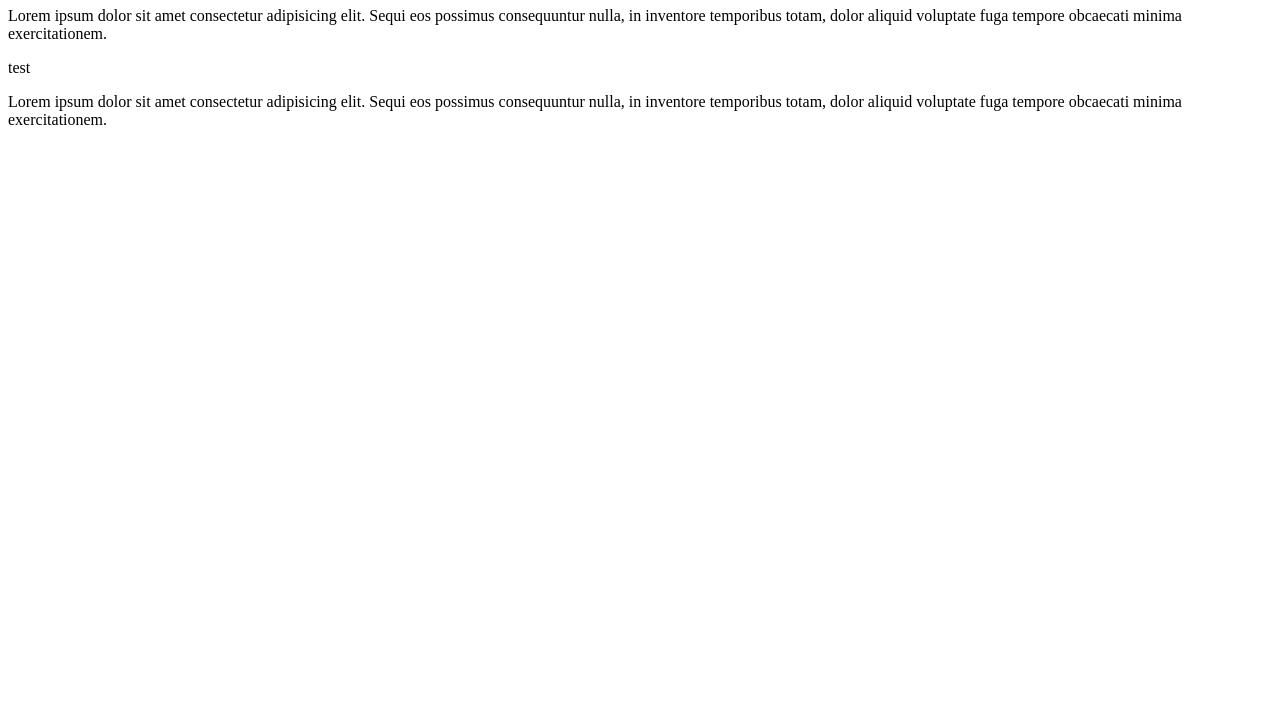
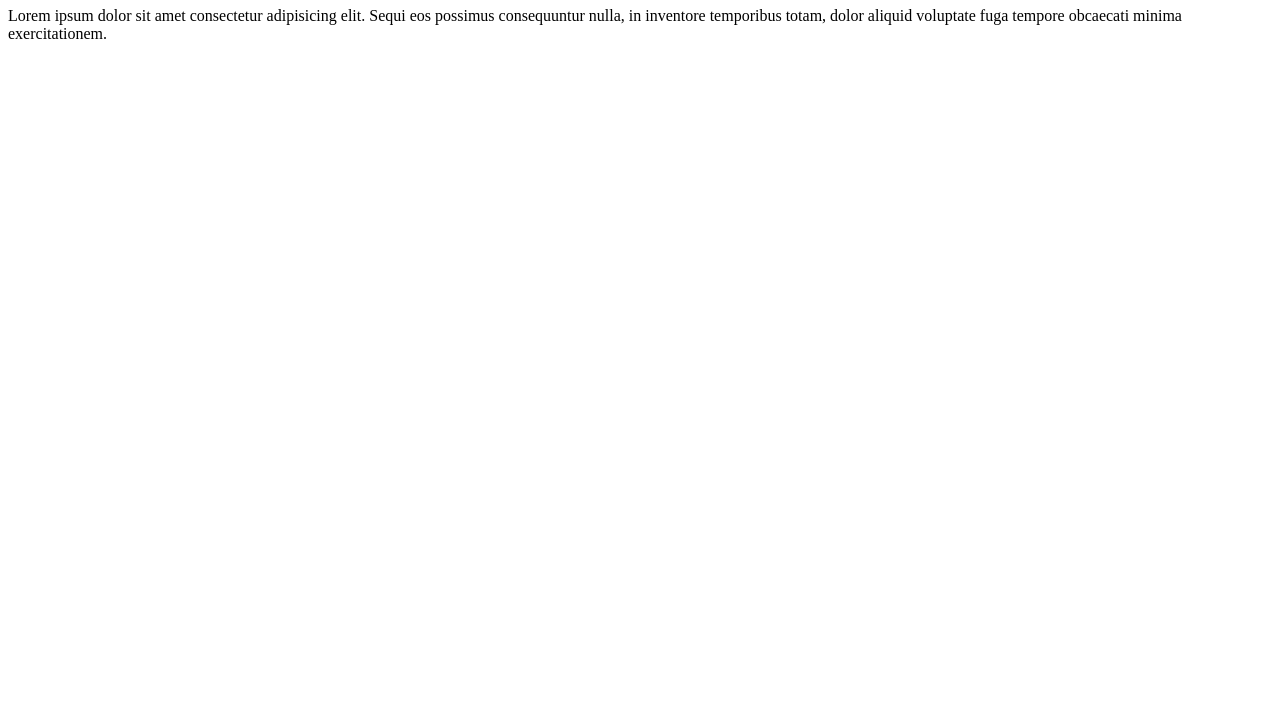
Before and after one commit to ellrabbas/first-task-netlify-deploy, a plain HTML site: page index.html in a window 1280 px wide. Shown: the part 73-800 px from the top of the page. Drawn offline with Linux system fonts and the light colour scheme.

Commit message:
Update index.html

```diff
--- a/index.html
+++ b/index.html
@@ -12,9 +12,7 @@
         <h1>my heading</h1>
         <p>Lorem ipsum dolor sit amet consectetur adipisicing elit. Sequi eos possimus consequuntur nulla, in inventore
             temporibus totam, dolor aliquid voluptate fuga tempore obcaecati minima exercitationem.</p>
-        <p>test</p>
-                <p>Lorem ipsum dolor sit amet consectetur adipisicing elit. Sequi eos possimus consequuntur nulla, in inventore
-            temporibus totam, dolor aliquid voluptate fuga tempore obcaecati minima exercitationem.</p>
+
     </div>
 </body>
 
```
